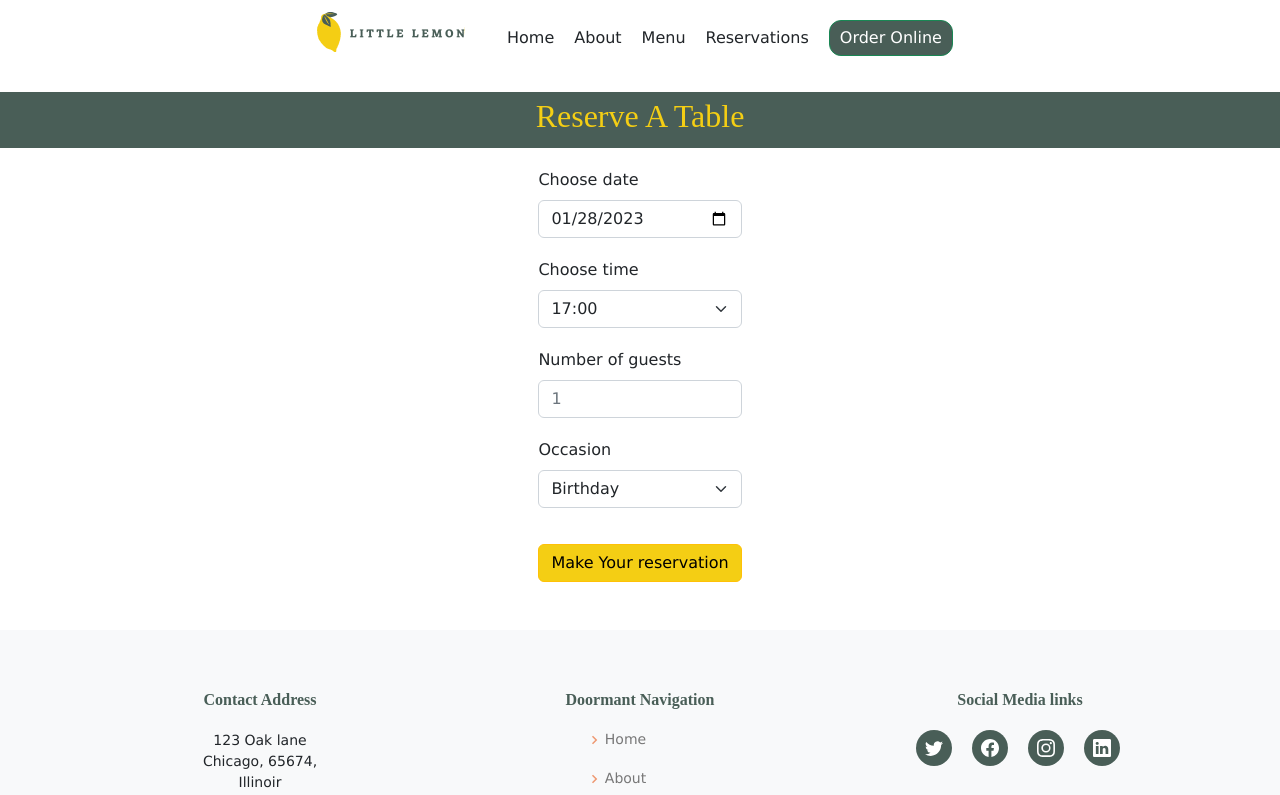
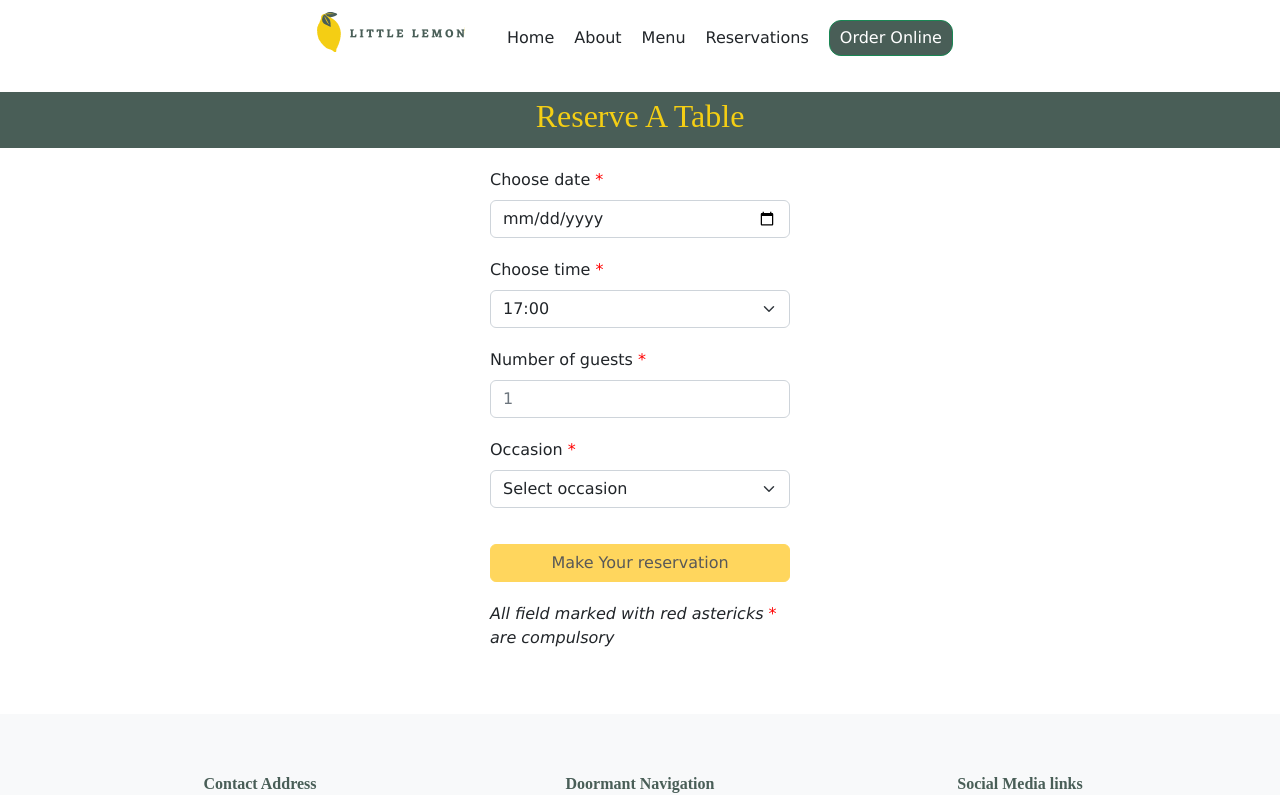
Before and after one commit to uche-stan/capstone, a React (Create React App) app: page /booking in a window 1280 px wide. Shown: the top 795 px of the page. Built offline with nearby package versions, Linux system fonts and the light colour scheme.

Commit message:
BookingForm validated

```diff
--- /dev/null
+++ b/src/components/BookingConfirmation.js
@@ -0,0 +1,14 @@
+import React from 'react'
+
+function BookingConfirmation() {
+  return (
+    <div>
+
+        <h1 className='text-center my-3'> Your booking is confirmed!</h1>
+
+
+    </div>
+  )
+}
+
+export default BookingConfirmation
--- a/src/components/BookingForm.js
+++ b/src/components/BookingForm.js
@@ -3,34 +3,53 @@ import { useState } from "react"
 export default function BookingForm(props) {
 
 
+    const [form, setForm] = useState({
 
+        date: "",
+        time: "Select available time",
+        guests: "",
+        occasion: "Select occasion",
+    })
+
+    const isValid = () => {
+
+        return form.date && form.time && form.guests >= 2 && form.occasion != "Select occasion"
+    }
+
+
+    const handleSubmit = e => {
+
+        e.preventDefault();
+        props.submitForm(form)
+
+    }
 
     return (
 
         <>
             <section id="booking-form" >
 
-                <form id="form" onSubmit={props.submitForm}>
+                <form id="form" onSubmit={handleSubmit}>
 
 
                     <div className="mb-0">
 
-                        <label htmlFor="res-date" className="form-label">Choose date</label>
+                        <label htmlFor="res-date" className="form-label">Choose date <span style={{color:"red"}}>*</span></label>
                         <input
                             className="form-control"
                             type="date"
                             id="res-date"
                             name="date"
-                            value={props.form.date}
+                            value={form.date}
                             onChange={e => {
-                                props.setForm(prev =>{
-                                    return{
+                                setForm(prev => {
+                                    return {
                                         ...prev,
                                         date: e.target.value
                                     }
                                 })
 
-                                props.dispatch({type: "date", payload: e.target.value})
+                                props.dispatch({ type: "date", payload: e.target.value })
                             }}
 
                         />
@@ -38,13 +57,13 @@ export default function BookingForm(props) {
                     </div>
 
                     <div className="mb-0">
-                        <label htmlFor="res-time" className="form-label">Choose time</label>
+                        <label htmlFor="res-time" className="form-label">Choose time <span style={{color:"red"}}>*</span></label>
                         <select
                             className="form-select"
                             id="res-time "
                             name="time"
-                            value={props.form.time}
-                            onChange={(e) => props.setForm(prev => ({ ...prev, time: e.target.value }))}
+                            value={form.time}
+                            onChange={(e) => setForm(prev => ({ ...prev, time: e.target.value }))}
 
 
 
@@ -58,7 +77,7 @@ export default function BookingForm(props) {
                     </div>
 
                     <div className="mb-0">
-                        <label htmlFor="guests" className="form-label">Number of guests</label>
+                        <label htmlFor="guests" className="form-label">Number of guests <span style={{color:"red"}}>*</span></label>
                         <input
                             className="form-control"
                             type="number"
@@ -66,7 +85,7 @@ export default function BookingForm(props) {
                             max="10"
                             id="guests"
                             name="guests"
-                            onChange={e => props.setForm(prev => ({
+                            onChange={e => setForm(prev => ({
                                 ...prev,
                                 guests: e.target.value
                             }))}
@@ -77,25 +96,26 @@ export default function BookingForm(props) {
 
 
                     <div className="mb-0">
-                        <label htmlFor="occasion" className="form-label">Occasion</label>
+                        <label htmlFor="occasion" className="form-label">Occasion <span style={{color:"red"}}>*</span></label>
                         <select
                             id="occasion"
                             className="form-select"
                             name="occasion"
-                            value={props.form.occasion}
-                            onChange={e => props.setForm(prev => ({
+                            value={form.occasion}
+                            onChange={e => setForm(prev => ({
                                 ...prev,
                                 occasion: e.target.value
                             }))}
 
                         >
-
+                            <option>Select occasion</option>
                             <option>Birthday</option>
                             <option>Anniversary</option>
                         </select>
                     </div>
 
-                    <input className="btn btn-warning mt-3 book-table-button" type="submit" value="Make Your reservation" />
+                    <input disabled={!isValid()} className="btn btn-warning mt-3 book-table-button" type="submit" value="Make Your reservation" />
+                    <p><i>All field marked with red astericks <span style={{color:"red"}}>*</span>  are compulsory</i></p>
 
                 </form>
 
--- a/src/components/Main.js
+++ b/src/components/Main.js
@@ -2,7 +2,9 @@ import HomePage from "./HomePage"
 import BookingPage from "./BookingPage"
 import { Routes, Route } from "react-router-dom"
 import { useReducer, useState } from "react"
-import { fetchAPI } from "./api"
+import { fetchAPI, submitAPI } from "./api"
+import { useNavigate } from "react-router-dom"
+import BookingConfirmation from "./BookingConfirmation"
 
 
 
@@ -13,7 +15,7 @@ const initializeTimes = () => {
     return fetchAPI(date)
 }
 
-const updateTimes = (state, action) => {
+const updateTimes = (availableTimes, action) => {
 
     const date = new Date(Date.parse(action.payload))
 
@@ -22,12 +24,12 @@ const updateTimes = (state, action) => {
         case "date":
 
             {
-                return  fetchAPI(date)
+                return fetchAPI(date)
             }
 
         default:
 
-            return state;
+            return availableTimes;
 
 
 
@@ -37,35 +39,13 @@ const updateTimes = (state, action) => {
 }
 export default function Main() {
 
-    const today = new Date();
-    const yyyy = today.getFullYear();
-    let mm = today.getMonth() + 1; // Months start at 0!
-    let dd = today.getDate();
-
-    if (dd < 10) dd = '0' + dd;
-    if (mm < 10) mm = '0' + mm;
-
-    const formattedToday = yyyy + '-' + mm + '-' + dd;
-
-
-
-    const [form, setForm] = useState({
-
-        date: `${formattedToday}`,
-        time: "",
-        guests: "",
-        occasion: "",
-    })
-
 
     const [availableTimes, dispatch] = useReducer(updateTimes, initializeTimes())
 
+const navigate = useNavigate()
+    const submitForm = formData => {
 
-    const submitForm = (e) => {
-
-        e.preventDefault();
-
-        alert(`Date: ${form.date}, Time: ${form.time}, Guests: ${form.guests}, Occasion: ${form.occasion} `)
+      return submitAPI(formData) ? navigate("/booking-confirmation"): null
 
     }
 
@@ -85,12 +65,13 @@ export default function Main() {
                 <Route path="/booking" element={<BookingPage
                     availableTimes={availableTimes}
                     dispatch={dispatch}
-                    form={form}
-                    setForm={setForm}
                     submitForm={submitForm}
                 />}>
 
                 </Route>
+
+
+                <Route path="/booking-confirmation" element={<BookingConfirmation />}></Route>
 
 
 
```
